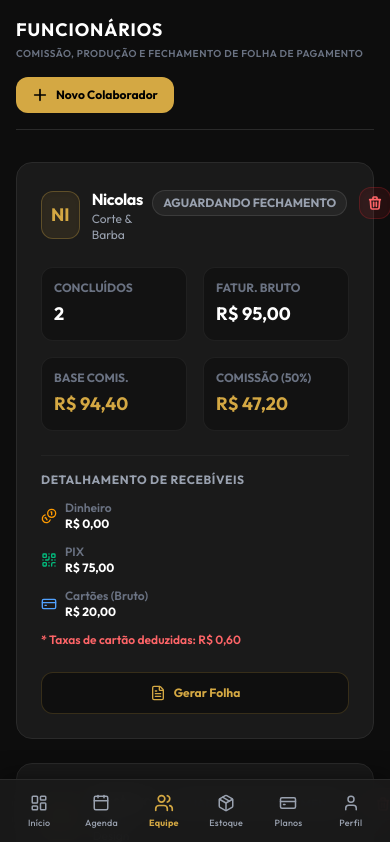
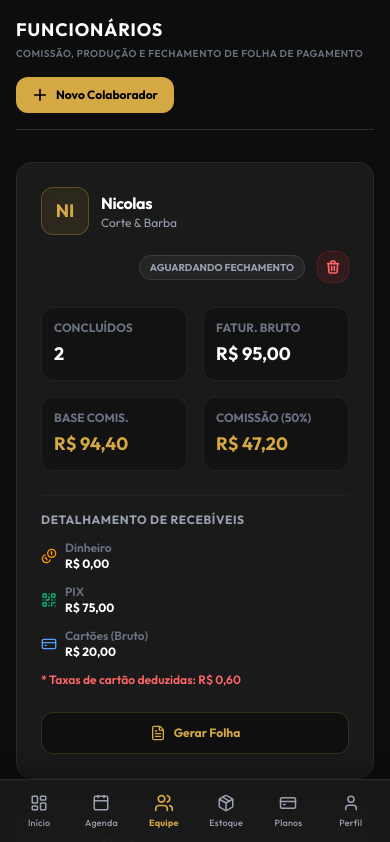
Before and after one commit to Topeti/NK, a React (Vite) app in the folder barbearia-app/: page /#/funcionarios in a window 390 px wide. Shown: the top 842 px of the page. Built offline with nearby package versions, Linux system fonts and the light colour scheme.

Commit message:
fix: resolve employee remove button overflow on mobile and hide calendar switcher on mobile

```diff
--- a/barbearia-app/src/components/Agendamentos.jsx
+++ b/barbearia-app/src/components/Agendamentos.jsx
@@ -374,7 +374,7 @@ export default function Agendamentos({ appointments, setAppointments, profession
         {/* Controls: Segmented Toggle + Dropdown */}
         <div className="flex flex-col sm:flex-row items-stretch sm:items-center gap-4 w-full md:w-auto">
           {/* Segmented Control */}
-          <div className="bg-card-bg border border-border-dark p-1 rounded-xl flex gap-1 shadow-inner select-none self-center sm:self-auto relative h-10 w-48 sm:w-56">
+          <div className="hidden md:flex bg-card-bg border border-border-dark p-1 rounded-xl gap-1 shadow-inner select-none relative h-10 w-56 shrink-0">
             {/* Sliding Pill */}
             <div
               className={`absolute top-1 bottom-1 left-1 w-[calc(50%-6px)] bg-gold-400 rounded-lg shadow-lg shadow-gold-400/20 transition-transform duration-300 ease-out ${
--- a/barbearia-app/src/components/Funcionarios.jsx
+++ b/barbearia-app/src/components/Funcionarios.jsx
@@ -193,18 +193,18 @@ export default function Funcionarios({ appointments, setAppointments, profession
             <div key={prof.id} className="bg-card-bg border border-border-dark p-6 rounded-2xl flex flex-col justify-between card-premium">
 
               {/* Header Info */}
-              <div className="flex justify-between items-start">
-                <div className="flex items-center gap-3">
-                  <div className="w-12 h-12 rounded-xl bg-gold-400/10 border border-gold-400/30 flex items-center justify-center font-bold text-gold-400 text-lg shadow-inner">
+              <div className="flex flex-col sm:flex-row justify-between sm:items-start gap-4 sm:gap-2">
+                <div className="flex items-center gap-3 min-w-0">
+                  <div className="w-12 h-12 rounded-xl bg-gold-400/10 border border-gold-400/30 flex items-center justify-center font-bold text-gold-400 text-lg shadow-inner shrink-0">
                     {prof.initials}
                   </div>
-                  <div>
-                    <h4 className="text-base font-bold text-white tracking-tight">{prof.name}</h4>
-                    <p className="text-xs text-gray-400">{prof.specialty || 'Barbeiro'}</p>
+                  <div className="min-w-0">
+                    <h4 className="text-base font-bold text-white tracking-tight truncate">{prof.name}</h4>
+                    <p className="text-xs text-gray-400 truncate">{prof.specialty || 'Barbeiro'}</p>
                   </div>
                 </div>
-                <div className="flex items-center gap-3 shrink-0">
-                  <span className={`text-xs font-extrabold px-2.5 py-1 rounded-full uppercase border ${
+                <div className="flex items-center gap-3 shrink-0 self-end sm:self-start">
+                  <span className={`text-[10px] sm:text-xs font-extrabold px-2.5 py-1 rounded-full uppercase border ${
                     isPaid
                       ? 'bg-emerald-500/10 border-emerald-500/30 text-emerald-400'
                       : isDraft
```
